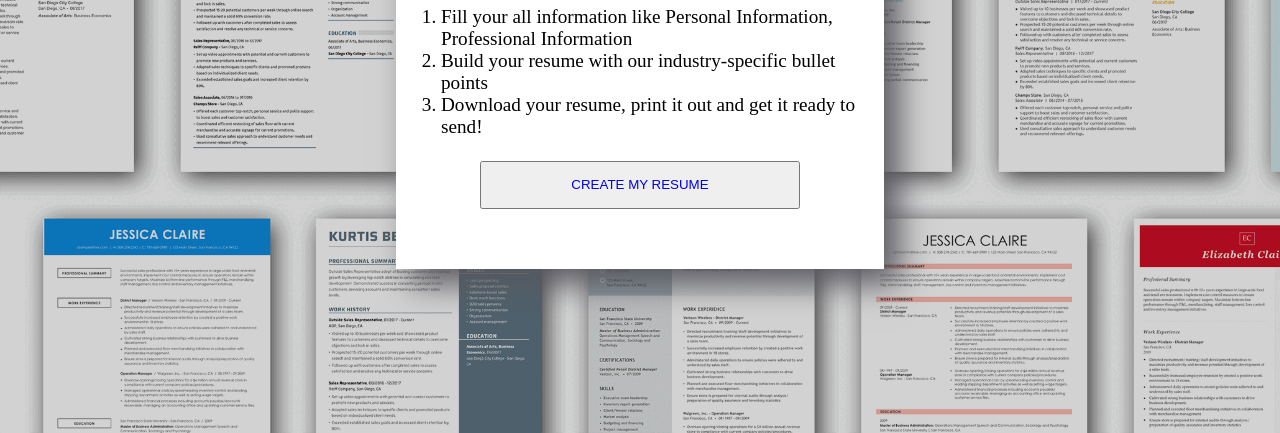
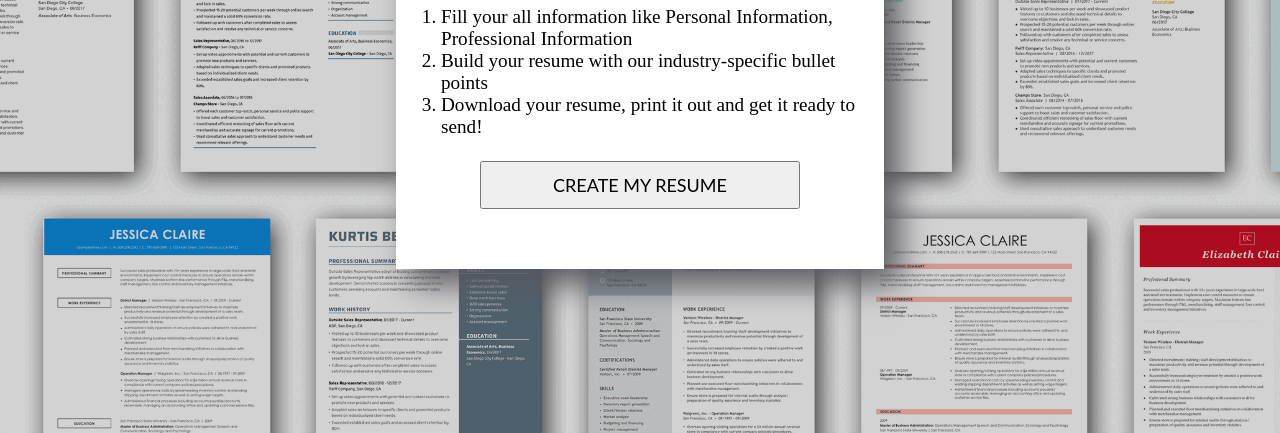
Before and after one commit to Suyog8383/Resume-Builder-Project, a plain HTML site: page index.html in a window 1280 px wide. Shown: the part 383-816 px from the top of the page. Drawn offline with Linux system fonts and the light colour scheme.

Commit message:
Update index.html

```diff
--- a/index.html
+++ b/index.html
@@ -22,7 +22,12 @@
           <li>Build your resume with our industry-specific bullet points</li>
           <li>Download your resume, print it out and get it ready to send!</li>
         </ol>
-        <button><a href="form-final.html">CREATE MY RESUME</a></button>
+
+        <a href="form-final.html">
+          <button style="font-family: Lato, sans-serif; font-size: large">
+            CREATE MY RESUME
+          </button>
+        </a>
       </div>
       <!--   box end -->
     </div>
```
